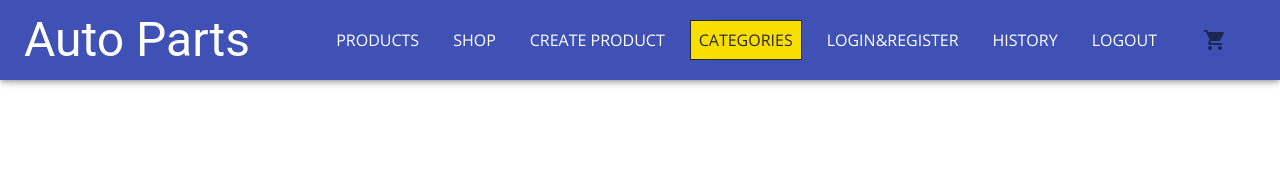
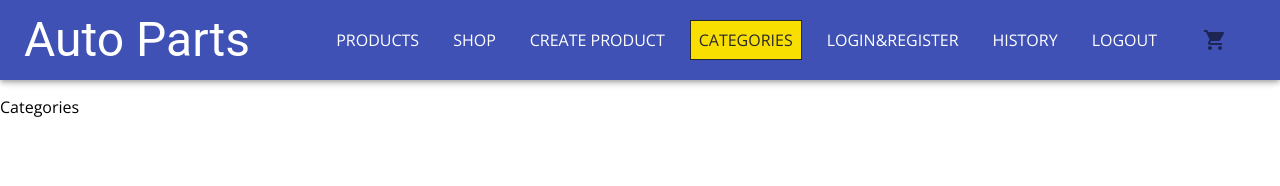
Before and after one commit to MrImas/auto-parts, a React (Create React App) app in the folder frontend/: page /category in a window 1280 px wide. Shown: the top 186 px of the page. Built offline with nearby package versions, Linux system fonts and the light colour scheme; the HTML template or start-up script is replaced by a standard one.

Commit message:
made a categories page and add a route in the app to get that category page

```diff
--- a/frontend/src/App.js
+++ b/frontend/src/App.js
@@ -1,5 +1,6 @@
 import React from 'react';
 import { BrowserRouter as Router, Route, Switch } from 'react-router-dom';
+import { Categories } from './categories/pages/Categories';
 import { Products } from './Products/pages/Products';
 
 import { MainNavigation } from './shared/components/MainNavigation';
@@ -13,6 +14,9 @@ const App = () => {
           <Route path='/' exact>
             <Products />
           </Route>
+          <Route path='/category' exact>
+            <Categories />
+          </Route>
         </Switch>
       </main>
     </Router>
--- /dev/null
+++ b/frontend/src/categories/pages/Categories.js
@@ -0,0 +1,17 @@
+import React from 'react';
+
+const DUMMY_CATEGORIES = [
+  {
+    name: 'category 1',
+  },
+  {
+    name: 'category 2',
+  },
+  {
+    name: 'category 3',
+  },
+];
+
+export const Categories = () => {
+  return <div>Categories</div>;
+};
```
